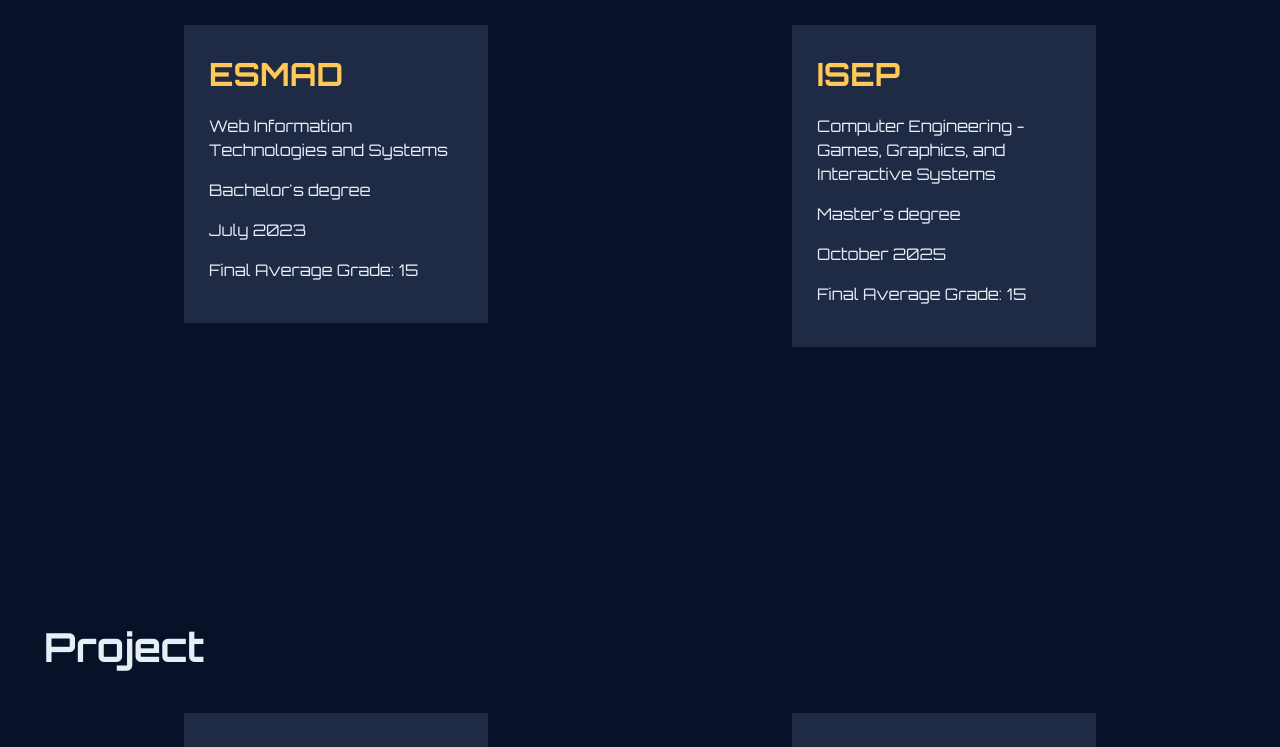
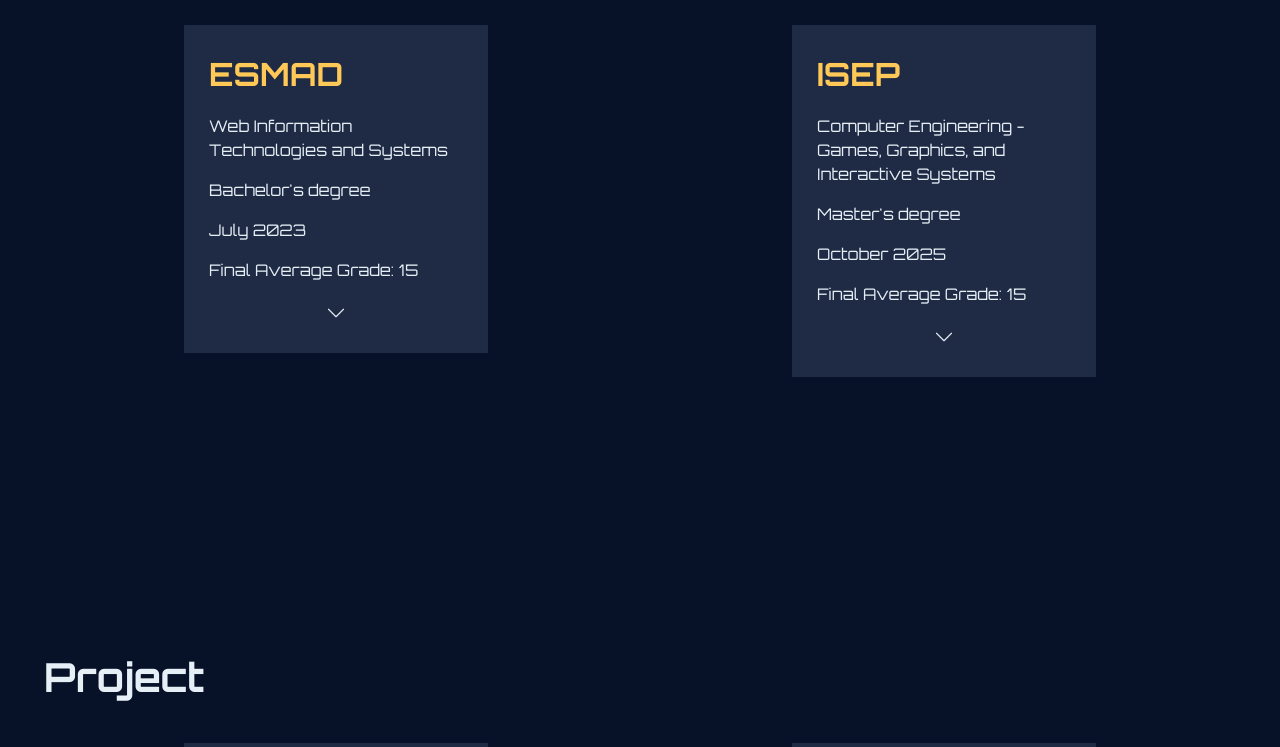
Before and after one commit to Paulofm-R/portfolio, a React (Vite) app: page / in a window 1280 px wide. Shown: the part 1321-2068 px from the top of the page. Built offline with nearby package versions, Linux system fonts and the light colour scheme.

Commit message:
HTML syntax improvements and some UX enhancements.

```diff
--- a/src/App.css
+++ b/src/App.css
@@ -218,6 +218,11 @@
   padding-left: 1.25rem;
 }
 
+.EducationCard .iconExpand{
+  text-align: center;
+  font-size: 1.25rem;
+}
+
 .skillsInfo {
   display: flex;
   justify-content: space-between;
--- a/src/components/HomePage/Contact.tsx
+++ b/src/components/HomePage/Contact.tsx
@@ -11,6 +11,7 @@
           <p>Response time may take up to 48 hours.</p>
         </div>
         <div className="col-4">
+          <address>
             <div className="ConctactCard">
               <i className="bi bi-envelope-at-fill"></i>
               <a
@@ -35,6 +36,7 @@
               <i className="bi bi-geo-alt-fill"></i>
               <span>Porto, Portugal</span>
             </div>
+          </address>
         </div>
       </div>
     </div>
--- a/src/components/HomePage/EducationCard.tsx
+++ b/src/components/HomePage/EducationCard.tsx
@@ -11,27 +11,40 @@
   onToggle: () => void;
 };
 
-const EducationCard = ({ title, course, type, date, grade, skillsList, isExpanded, onToggle }: Props) => {
-
+const EducationCard = ({
+  title,
+  course,
+  type,
+  date,
+  grade,
+  skillsList,
+  isExpanded,
+  onToggle,
+}: Props) => {
   const navigate = useNavigate();
 
   const GoToProjects = (title: string) => {
     const encoded = encodeURIComponent(title); // evitar problemas com espaços
-    navigate(`/projects/${encoded}`)
-  }
+    navigate(`/projects/${encoded}`);
+  };
 
   return (
-    <div
-      className="col-3 EducationCard"
-      onClick={onToggle}
-    >
+    <div className="col-3 EducationCard" onClick={onToggle}>
       <p className="EducationCardTitle">{title}</p>
       <p>{course}</p>
       <p>{type}</p>
       <p>{date}</p>
       <p>Final Average Grade: {grade}</p>
+      {!isExpanded && (
+        <div className="iconExpand">
+          <i className="bi bi-chevron-down"></i>
+        </div>
+      )}
       {isExpanded && (
         <div>
+          <div className="iconExpand">
+            <i className="bi bi-chevron-up"></i>
+          </div>
           <hr />
           <p className="EducationCardMainSkillsTitle">Main Skills Acquired</p>
           <ul>
@@ -40,7 +53,12 @@
             ))}
           </ul>
           <div className="text-center">
-            <button className="btn btn-primary" onClick={() => GoToProjects(title)}>View Projects</button>
+            <button
+              className="btn btn-primary"
+              onClick={() => GoToProjects(title)}
+            >
+              View Projects
+            </button>
           </div>
         </div>
       )}
```
Lines whose indentation alone changed are shown as unchanged.
